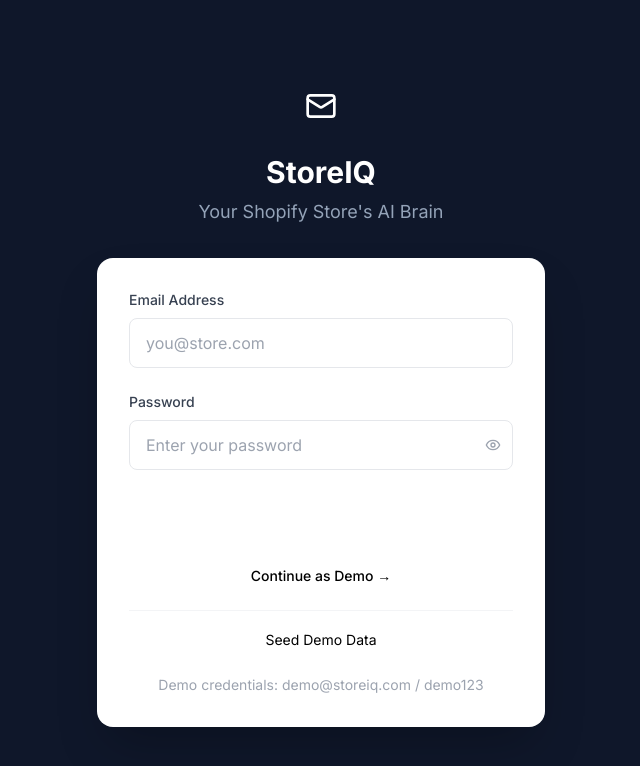
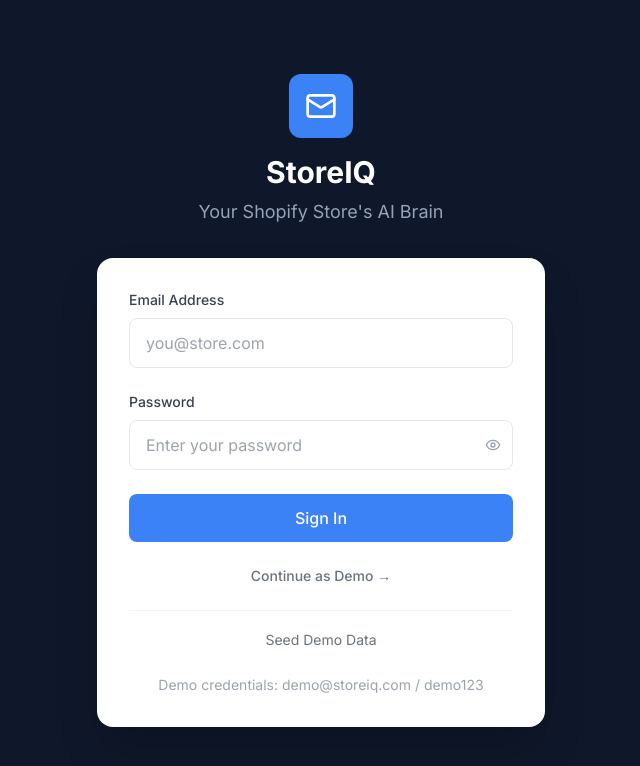
Before and after one commit to terryhuangjr-lgtm/storeiq-dashboard, a React (Vite) app: page /login in a window 1280 px wide. Shown: the top 766 px of the page, without its empty margins (319-959 px from the left). Built offline with nearby package versions, Linux system fonts and the light colour scheme.

Commit message:
fix: add missing primary, secondary, background, text colors to Tailwind config (all buttons were invisible)

```diff
--- a/tailwind.config.js
+++ b/tailwind.config.js
@@ -7,6 +7,8 @@
   theme: {
     extend: {
       colors: {
+        primary: '#3B82F6',
+        secondary: '#6B7280',
         sidebar: '#0F172A',
         sidebarText: '#94A3B8',
         sidebarActive: '#FFFFFF',
@@ -15,6 +17,8 @@
         warning: '#F59E0B',
         danger: '#EF4444',
         critical: '#7C3AED',
+        background: '#F8FAFC',
+        text: '#1F2937',
       },
       fontFamily: {
         sans: ['Inter', 'sans-serif'],
```
